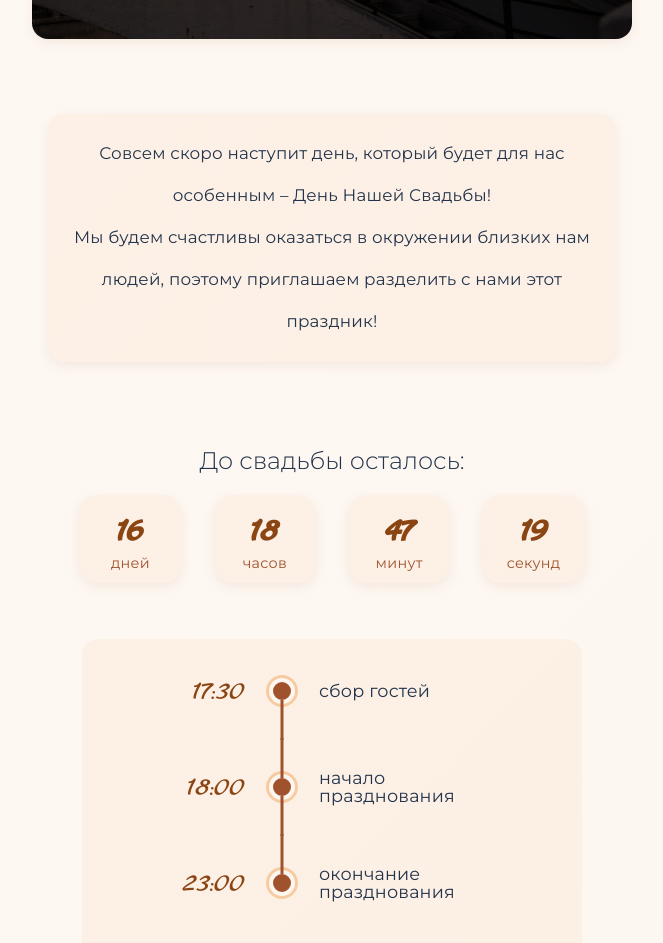
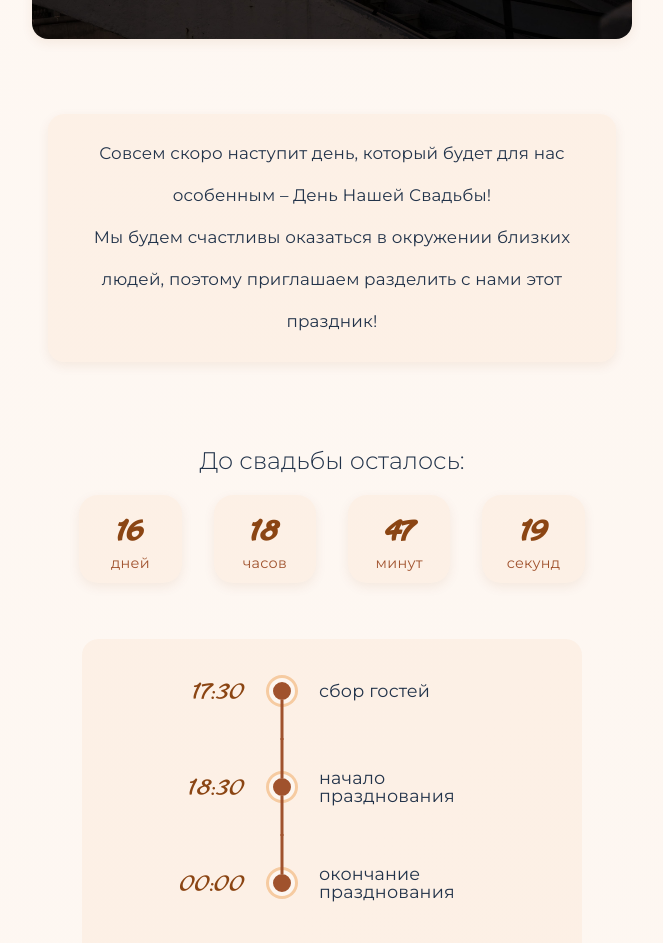
Before and after one commit to VStas/wedding-landing, a plain HTML site: page index.html in a window 1280 px wide. Shown: the part 489-1432 px from the top of the page, without its empty margins (308-971 px from the left). Drawn offline with nearby package versions, Linux system fonts and the light colour scheme.

Commit message:
fix text

```diff
--- a/index.html
+++ b/index.html
@@ -33,7 +33,7 @@
     <!-- <img src="img2.jpg" alt="wedding" class="invitation-img " /> -->
     <p class="invitation-message">
       Совсем скоро наступит день, который будет для нас особенным – День Нашей Свадьбы!<br/>
-      Мы будем счастливы оказаться в окружении близких нам людей, поэтому приглашаем разделить с нами этот праздник!
+      Мы будем счастливы оказаться в окружении близких людей, поэтому приглашаем разделить с нами этот праздник!
     </p>
   </section>
   <section class="countdown-section wow animate__animated animate__fadeIn">
@@ -65,12 +65,12 @@
         <div class="timeline-desc">сбор гостей</div>
       </div>
       <div class="timeline-event">
-        <div class="timeline-time">18:00</div>
+        <div class="timeline-time">18:30</div>
         <div class="timeline-dot"></div>
         <div class="timeline-desc">начало празднования</div>
       </div>
       <div class="timeline-event">
-        <div class="timeline-time">23:00</div>
+        <div class="timeline-time">00:00</div>
         <div class="timeline-dot"></div>
         <div class="timeline-desc">окончание празднования</div>
       </div>
@@ -135,5 +135,4 @@ todo:
 Поиграть со шрифтом
 Какую-нибудь красивую штучку на фон
 Для телеги превью
-Отступы между секциями
 -->
```
